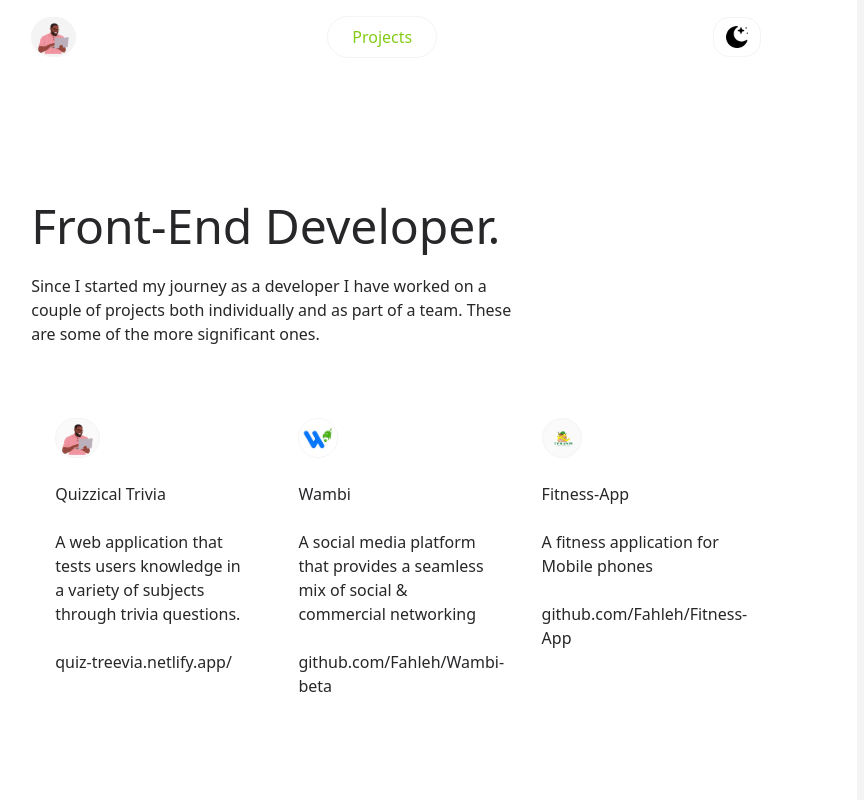
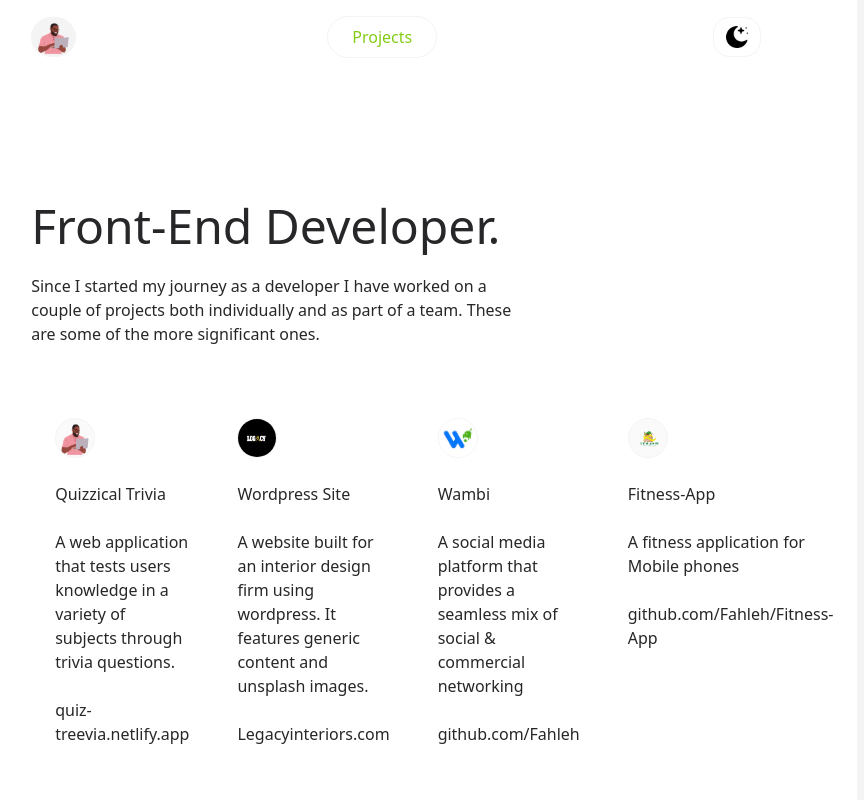
Before and after one commit to Fahleh/Portfolio-tw, a React (Vite) app: page /projects in a window 1280 px wide. Shown: the top 800 px of the page, without its empty margins (244-1108 px from the left). Built offline with nearby package versions, Linux system fonts and the light colour scheme.

Commit message:
Content update

```diff
--- a/src/Homepage.jsx
+++ b/src/Homepage.jsx
@@ -76,7 +76,7 @@ function Homepage(props) {
         />
 
         <img
-          src="./images/Mobile-home.png"
+          src="./images/Mobile-home1.png"
           alt="personal.png"
           className="w-full rounded-2xl border mb-10 md:w-72 md:mr-0 lg:w-48 xl:h-96 lg:mr-8 lg:rotate-3"
         />
--- a/src/Projects.jsx
+++ b/src/Projects.jsx
@@ -14,7 +14,7 @@ function Projects(props) {
             <img
               src={item.image}
               alt="logo.png"
-              className={`h-10  border rounded-full border-zinc-100 dark:border-zinc-800 bg-zinc-50 dark:bg-zinc-800`}
+              className={`w-10 h-10  border rounded-full border-zinc-100 dark:border-zinc-800 bg-zinc-50 dark:bg-zinc-800`}
             />
             <h2 className="mt-6 mb-6">{item.title}</h2>
             <p>{item.desc}</p>
--- a/src/data.jsx
+++ b/src/data.jsx
@@ -7,7 +7,15 @@ const cards = [
     title: "Quizzical Trivia",
     desc: `A web application that tests users knowledge in a variety of subjects through trivia questions.`,
     url: "https://quiz-treevia.netlify.app/",
-    link: "quiz-treevia.netlify.app/",
+    link: "quiz-treevia.netlify.app",
+  },
+  {
+    id: nanoid(),
+    image: "/images/legacy-logo.png",
+    title: "Wordpress Site",
+    desc: `A website built for an interior design firm using wordpress. It features generic content and unsplash images.`,
+    url: "https://mytestsite.com.ng/",
+    link: "Legacyinteriors.com",
   },
   {
     id: nanoid(),
@@ -15,7 +23,7 @@ const cards = [
     title: "Wambi",
     desc: "A social media platform that provides a seamless mix of social & commercial networking",
     url: "https://github.com/Fahleh/Wambi-beta.git",
-    link: "github.com/Fahleh/Wambi-beta",
+    link: "github.com/Fahleh",
   },
   {
     id: nanoid(),
```
Also changed, not shown: public/images/Mobile-home1.png (added), public/images/legacy-logo.png (added).
